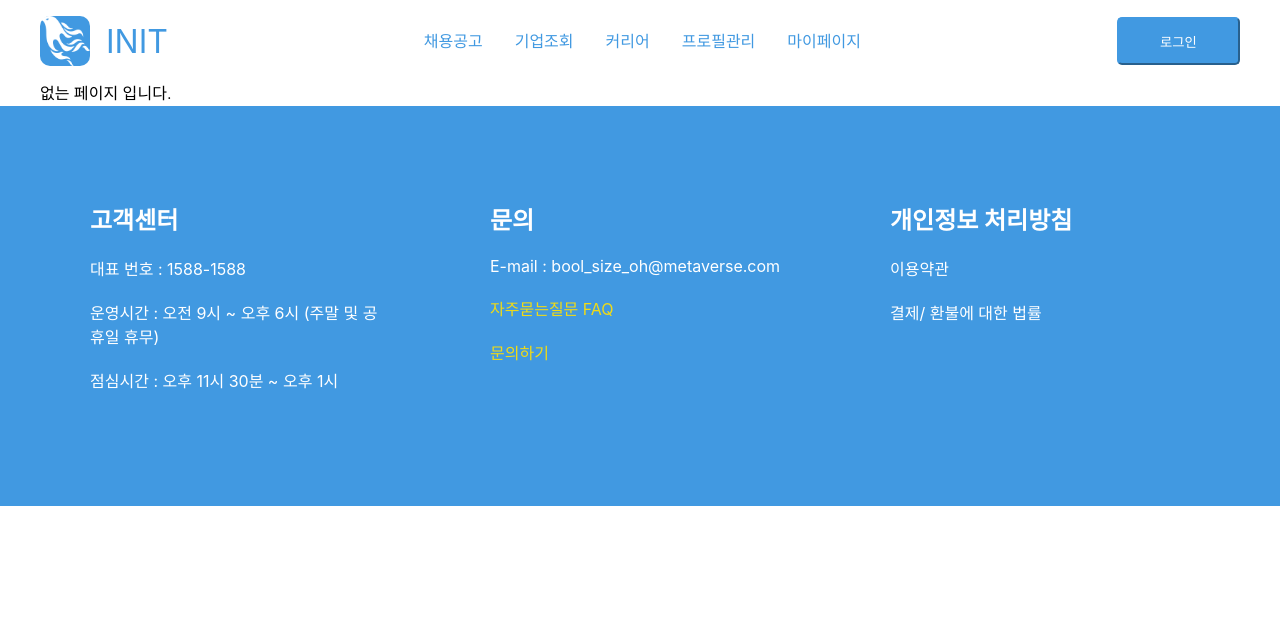
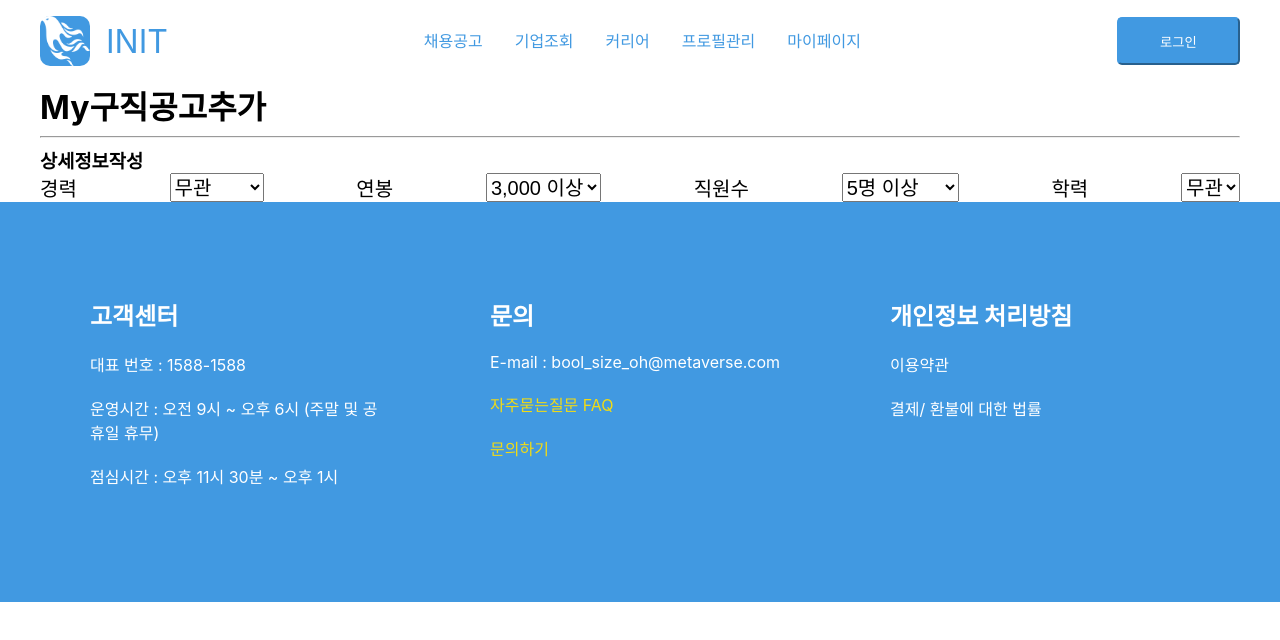
Before and after one commit to mtvsteampheonix/INITCLIENT, a React (Create React App) app: page /mypage/jobsearch/write in a window 1280 px wide. Shown: the top 640 px of the page. Built offline with nearby package versions, Linux system fonts and the light colour scheme.

Commit message:
작업중 임시저장 마이구직공고추가하기 상세페이지 작업

```diff
--- a/src/components/mypage/jobSearch/MyJobSearchList.js
+++ b/src/components/mypage/jobSearch/MyJobSearchList.js
@@ -1,10 +1,10 @@
 import * as React from 'react';
-import { DataGrid } from '@mui/x-data-grid';
+import {DataGrid} from '@mui/x-data-grid';
 
 const columns = [
-  { field: 'id', headerName: 'ID', width: 70 },
-  { field: '기업명', headerName: '기업명', width: 300 },
-  { field: '게시상태', headerName: '게시상태', width: 130 },
+  {field: 'id', headerName: 'ID', width: 70},
+  {field: '기업명', headerName: '기업명', width: 300},
+  {field: '게시상태', headerName: '게시상태', width: 130}
   //   {
   //     field: 'age',
   //     headerName: 'Age',
@@ -23,22 +23,21 @@ const columns = [
 ];
 
 const rows = [
-  { id: 1, 기업명: '메타버스아카데미', 게시상태: 'Y'},
-  { id: 2, 기업명: '메타버스아카데미', 게시상태: 'Y' },
-  { id: 3, 기업명: '메타버스아카데미', 게시상태: 'N'},
-  { id: 4, 기업명: '메타버스아카데미', 게시상태: 'Y' },
-  { id: 5, 기업명: '메타버스아카데미', 게시상태: 'N' },
-  { id: 6, 기업명: '메타버스아카데미', 게시상태:'Y' },
-  { id: 7, 기업명: '메타버스아카데미', 게시상태: 'N' },
-  { id: 8, 기업명: '메타버스아카데미', 게시상태: 'Y' },
-  { id: 9, 기업명: '메타버스아카데미', 게시상태: 'N' },
+  {id: 1, 기업명: '메타버스아카데미', 게시상태: 'Y'},
+  {id: 2, 기업명: '메타버스아카데미', 게시상태: 'Y'},
+  {id: 3, 기업명: '메타버스아카데미', 게시상태: 'N'},
+  {id: 4, 기업명: '메타버스아카데미', 게시상태: 'Y'},
+  {id: 5, 기업명: '메타버스아카데미', 게시상태: 'N'},
+  {id: 6, 기업명: '메타버스아카데미', 게시상태: 'Y'},
+  {id: 7, 기업명: '메타버스아카데미', 게시상태: 'N'},
+  {id: 8, 기업명: '메타버스아카데미', 게시상태: 'Y'},
+  {id: 9, 기업명: '메타버스아카데미', 게시상태: 'N'}
 ];
 
 export default function MyJobSearchList() {
   return (
     <>
-    <h1>MY구직공고조회</h1>
-    <div style={{ height: 400, width: 800}}>
+      <div style={{height: 400, width: 800}}>
         <DataGrid
           rows={rows}
           columns={columns}
--- /dev/null
+++ b/src/pages/mypage/jobSearch/AddJobSearch.js
@@ -0,0 +1,63 @@
+import * as React from 'react';
+
+export default function AddJobSearch() {
+  const [age, setAge] = React.useState('');
+
+  const handleChange = (event) => {
+    setAge(event.target.value);
+  };
+
+  return (
+    <>
+      <h1>My구직공고추가</h1>
+      <hr />
+
+      <h3>상세정보작성</h3>
+      <div
+        style={{fontSize: 20, display: 'flex', justifyContent: 'space-between'}}
+      >
+        <label for='career'>경력</label>
+        <select id='career' name='career' style={{fontSize: 20}}>
+          <option value={'무관'}>무관</option>
+          <option value={'신입'}>신입</option>
+          <option value={'1년차'}>1년 경력</option>
+          <option value={'2년차'}>2년 경력</option>
+          <option value={'3년차'}>3년 경력</option>
+          <option value={'4년차'}>4년 경력</option>
+          <option value={'5년차'}>5년 경력</option>
+          <option value={'6년차'}>6년 경력</option>
+          <option value={'7년차'}>7년 경력</option>
+          <option value={'8년차'}>8년 경력</option>
+          <option value={'9년차'}>9년 경력</option>
+        </select>
+
+        <label>연봉</label>
+        <select name='salary' style={{fontSize: 20}}>
+          <option value={'3,000 이상'}>3,000 이상</option>
+          <option value={'3,500 이상'}>3,500 이상</option>
+          <option value={'4,000 이상'}>4,000 이상</option>
+          <option value={'4,500 이상'}>4,500 이상</option>
+          <option value={'5,000 이상'}>5,000 이상</option>
+          <option value={'5,500 이상'}>5,500 이상</option>
+          <option value={'6,000 이상'}>6,000 이상</option>
+          <option value={'7,000 이상'}>7,000 이상</option>
+        </select>
+
+        <label>직원수</label>
+        <select name='employees' style={{fontSize: 20}}>
+          <option value={'5명 이상'}>5명 이상</option>
+          <option value={'20명 이상'}>20명 이상</option>
+          <option value={'50명 이상'}>50명 이상</option>
+          <option value={'100명 이상'}>100명 이상</option>
+        </select>
+
+        <label>학력</label>
+        <select name='education' style={{fontSize: 20}}>
+          <option value={'무관'}>무관</option>
+          <option value={'고졸'}>고졸</option>
+          <option value={'대졸'}>대졸</option>
+        </select>
+      </div>
+    </>
+  );
+}
--- a/src/pages/mypage/jobSearch/MyJobSearch.js
+++ b/src/pages/mypage/jobSearch/MyJobSearch.js
@@ -6,20 +6,22 @@ import Typography from '@mui/material/Typography';
 import Box from '@mui/material/Box';
 import MyJobSearchList from '../../../components/mypage/jobSearch/MyJobSearchList';
 import {Container} from '@mui/system';
+import {Button} from '@mui/material';
+import {useNavigate} from 'react-router-dom';
 
 function TabPanel(props) {
-  const { children, value, index, ...other } = props;
+  const {children, value, index, ...other} = props;
 
   return (
     <div
-      role="tabpanel"
+      role='tabpanel'
       hidden={value !== index}
       id={`vertical-tabpanel-${index}`}
       aria-labelledby={`vertical-tab-${index}`}
       {...other}
     >
       {value === index && (
-        <Box sx={{ p: 3 }}>
+        <Box sx={{p: 3}}>
           <Typography>{children}</Typography>
         </Box>
       )}
@@ -30,13 +32,13 @@ function TabPanel(props) {
 TabPanel.propTypes = {
   children: PropTypes.node,
   index: PropTypes.number.isRequired,
-  value: PropTypes.number.isRequired,
+  value: PropTypes.number.isRequired
 };
 
 function a11yProps(index) {
   return {
     id: `vertical-tab-${index}`,
-    'aria-controls': `vertical-tabpanel-${index}`,
+    'aria-controls': `vertical-tabpanel-${index}`
   };
 }
 
@@ -47,25 +49,34 @@ export default function MyJobSearch() {
     setValue(newValue);
   };
 
+  const navigate = useNavigate();
+
+  const toWrite = () => {
+    navigate('./write');
+  };
+
   return (
-
     <Box
-      sx={{ flexGrow: 1, bgcolor: 'background.paper', display: 'flex' }}
+      sx={{
+        flexGrow: 1,
+        bgcolor: 'background.paper',
+        display: 'flex',
+        marginBottom: 10
+      }}
     >
       <Tabs
-        orientation="vertical"
-        variant="scrollable"
+        orientation='vertical'
+        variant='scrollable'
         value={value}
         onChange={handleChange}
-        aria-label="Vertical tabs example"
-        sx={{ borderRight: 1, borderColor: 'divider' }}
+        aria-label='Vertical tabs example'
+        sx={{borderRight: 1, borderColor: 'divider'}}
       >
-        <Tab label="메뉴1" {...a11yProps(0)} />
-        <Tab label="메뉴2" {...a11yProps(1)} />
-        <Tab label="메뉴3" {...a11yProps(2)} />
-        <Tab label="메뉴4" {...a11yProps(3)} />
-        <Tab label="My구직공고" {...a11yProps(4)} />
-
+        <Tab label='메뉴1' {...a11yProps(0)} />
+        <Tab label='메뉴2' {...a11yProps(1)} />
+        <Tab label='메뉴3' {...a11yProps(2)} />
+        <Tab label='메뉴4' {...a11yProps(3)} />
+        <Tab label='My구직공고' {...a11yProps(4)} />
       </Tabs>
       <TabPanel value={value} index={0}>
         메뉴1
@@ -80,9 +91,14 @@ export default function MyJobSearch() {
         메뉴4
       </TabPanel>
       <TabPanel value={value} index={4}>
-        <MyJobSearchList/>
+        <h1>MY구직공고조회</h1>
+        <MyJobSearchList />
+        <div style={{textAlign: 'center', margin: 20}}>
+          <Button variant='contained' onClick={toWrite}>
+            공고작성
+          </Button>
+        </div>
       </TabPanel>
     </Box>
-
   );
 }
--- a/src/routes/MyPageRoute.js
+++ b/src/routes/MyPageRoute.js
@@ -1,11 +1,16 @@
 import {Route, Routes} from 'react-router-dom';
 import MyJobSearch from '../pages/mypage/jobSearch/MyJobSearch';
 import Error404 from './../pages/errors/Error404';
+import AddJobSearch from '../pages/mypage/jobSearch/AddJobSearch';
 export default function MyPageRoute() {
   return (
     <Routes>
       {/* //이곳에 페이지 추가해주세요  */}
-      <Route path='jobsearch' element={<MyJobSearch />} />
+      <Route path='jobsearch'>
+        <Route index='/' element={<MyJobSearch />} />
+        <Route path='write' element={<AddJobSearch />}/>
+      </Route>
+
 
 
       <Route path='*' element={<Error404 />} />
```
Lines whose indentation alone changed are shown as unchanged.
